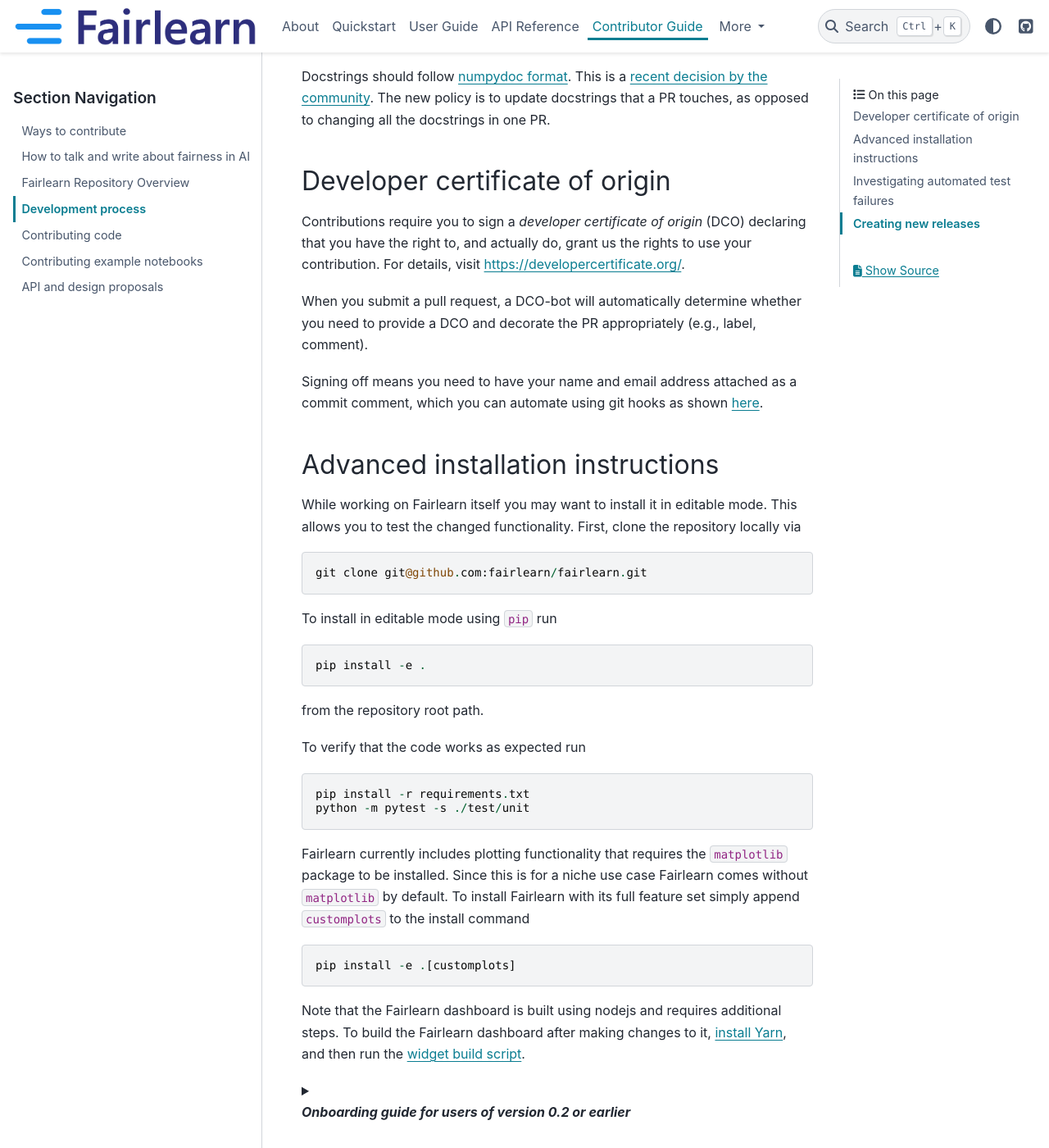
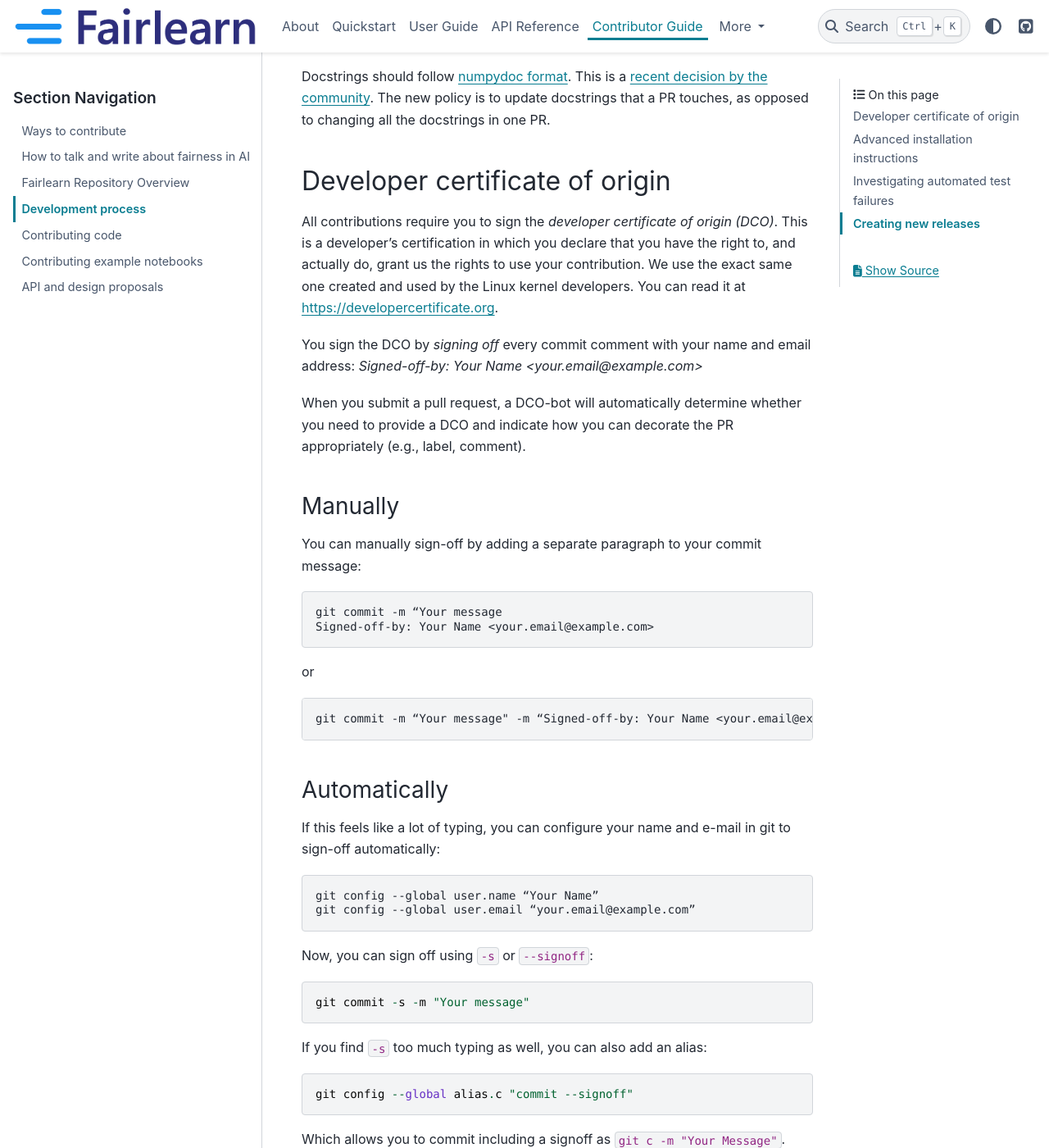
Before and after one commit to fairlearn/fairlearn, a Sphinx documentation site: the page built from docs/contributor_guide/development_process.rst, in a window 1280 px wide and 1400 px high, scrolled down 607 px. Shown: the whole window at 82% size. Built offline with Sphinx 7.4.7 and the PyData theme 0.15.4, drawn with Linux system fonts in a browser that asks for light colours; pages that are not in the unit, such as notebooks, are missing from menus.

Commit message:
update dco docs
Signed-off-by: Hilde Weerts <hilde_weerts@hotmail.com>

```diff
--- a/docs/contributor_guide/development_process.rst
+++ b/docs/contributor_guide/development_process.rst
@@ -33,17 +33,55 @@
 Developer certificate of origin
 ^^^^^^^^^^^^^^^^^^^^^^^^^^^^^^^
 
-Contributions require you to sign a *developer certificate of origin* (DCO)
-declaring that you have the right to, and actually do, grant us the rights to
-use your contribution. For details, visit https://developercertificate.org/.
+All contributions require you to sign the *developer certificate of origin (DCO)*. This is a developer's certification in which you declare that you have the right to, and actually do, grant us the rights to use your contribution. We use the exact same one created and used by the Linux kernel developers. You can read it at https://developercertificate.org.
 
-When you submit a pull request, a DCO-bot will automatically determine whether
-you need to provide a DCO and decorate the PR appropriately (e.g., label,
-comment).
+You sign the DCO by *signing off* every commit comment with your name and email address: *Signed-off-by: Your Name <your.email@example.com>*
 
-Signing off means you need to have your name and email address attached as a
-commit comment, which you can automate using git hooks as shown
-`here <https://stackoverflow.com/questions/15015894/git-add-signed-off-by-line-using-format-signoff-not-working/46536244#46536244>`_.
+When you submit a pull request, a DCO-bot will automatically determine whether you need to provide a DCO and indicate how you can decorate the PR appropriately (e.g., label, comment).
+
+Manually
+""""""""
+
+You can manually sign-off by adding a separate paragraph to your commit message:
+
+.. code-block::
+
+    git commit -m “Your message
+    Signed-off-by: Your Name <your.email@example.com>
+
+or
+
+.. code-block::
+
+    git commit -m “Your message" -m “Signed-off-by: Your Name <your.email@example.com>”
+
+
+Automatically
+"""""""""""""
+
+If this feels like a lot of typing, you can configure your name and e-mail in git to sign-off automatically:
+
+.. code-block::
+
+    git config --global user.name “Your Name”
+    git config --global user.email “your.email@example.com”
+
+
+Now, you can sign off using :code:`-s` or :code:`--signoff`:
+
+.. code-block::
+
+    git commit -s -m "Your message"
+
+If you find :code:`-s` too much typing as well, you can also add an alias:
+
+.. code-block::
+
+    git config --global alias.c "commit --signoff"
+
+
+Which allows you to commit including a signoff as :code:`git c -m "Your Message"`.
+
 
 .. _advanced_install:
 
```
